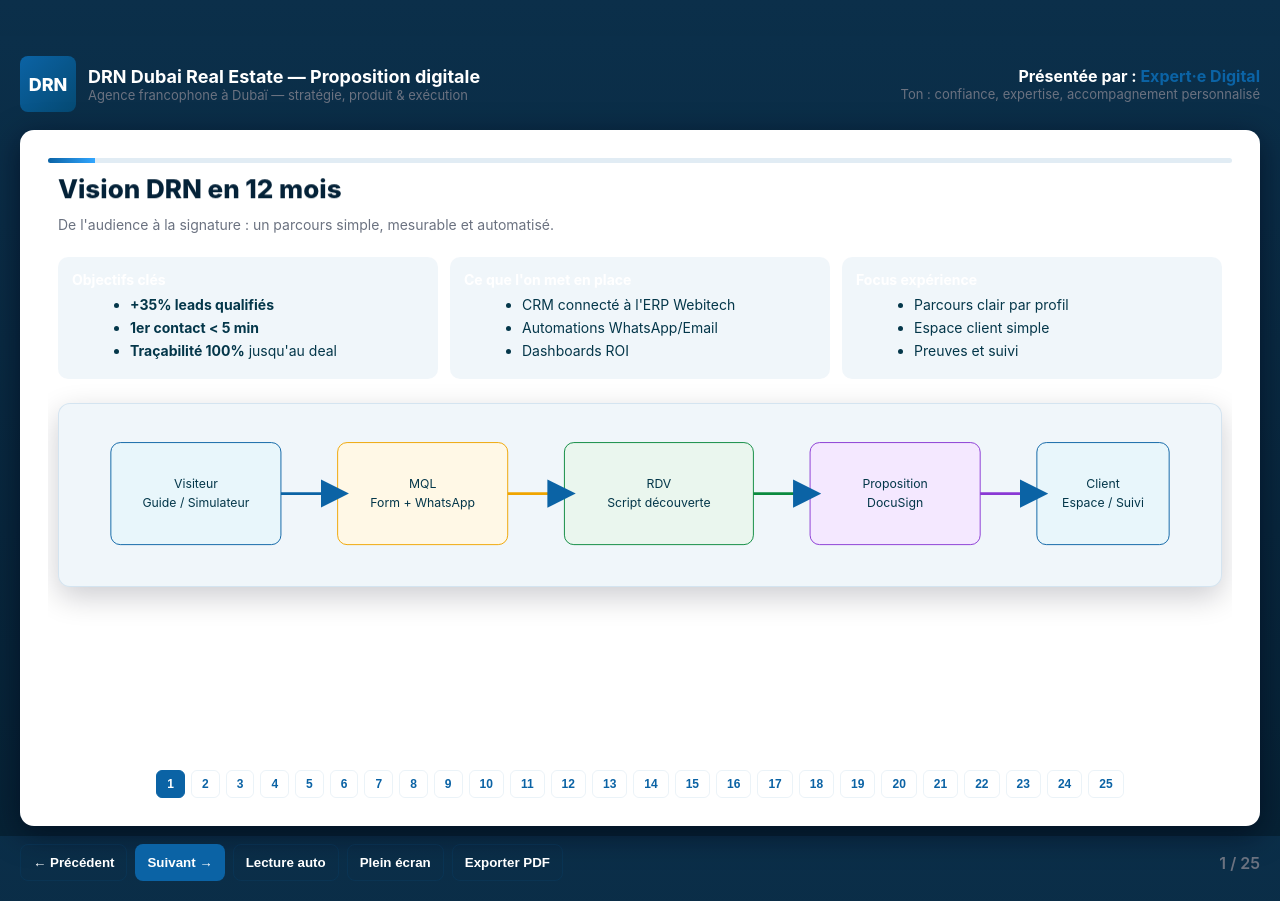
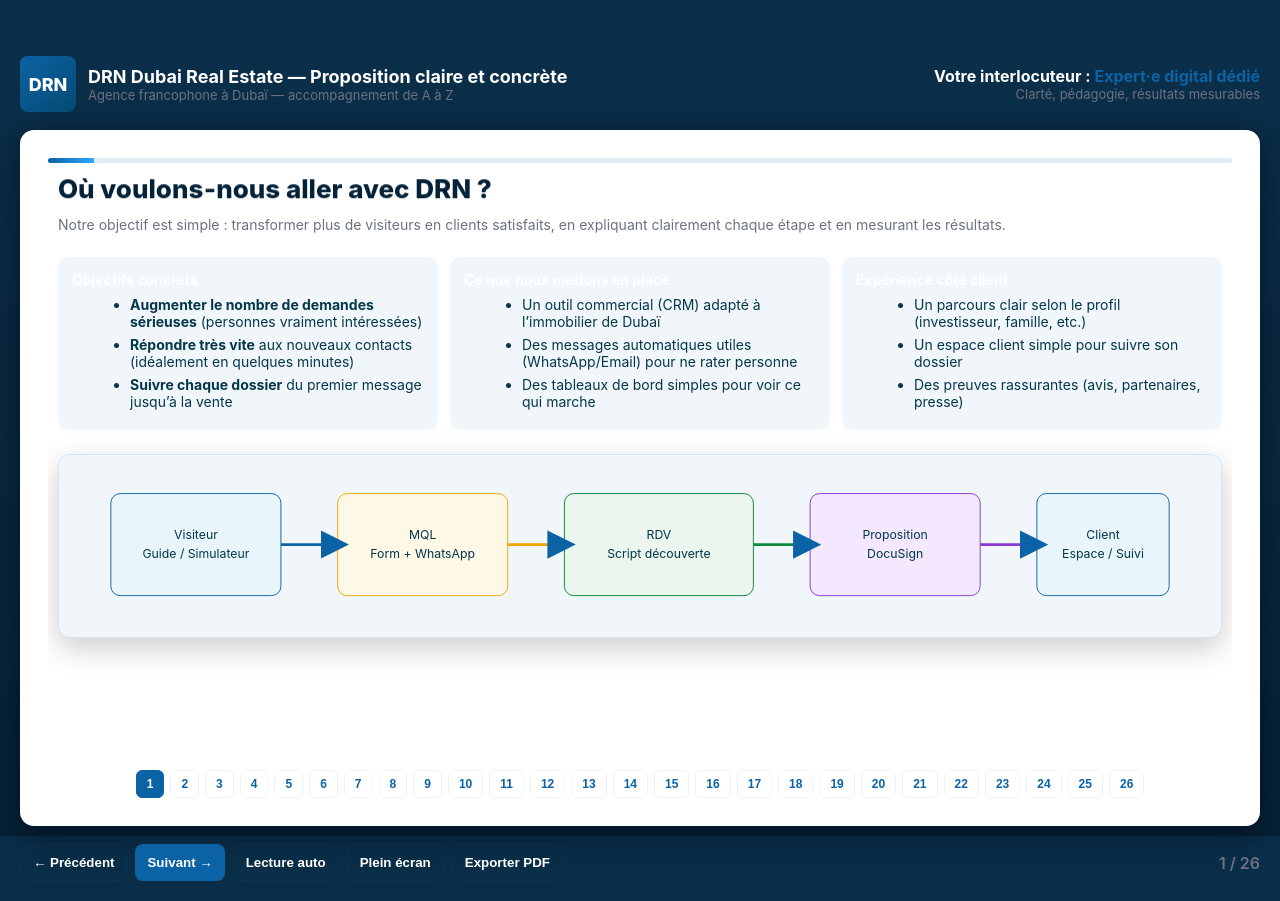
Before and after one commit to fullstackDonya/intranet-DRN, a PHP site: page /presentation.html in a window 1280 px wide. Run offline with PHP 8.4, Linux system fonts and the light colour scheme.

Commit message:
Adapt crm and erp for dubai sales (#1)
* Refactor: Adapt mission types for Dubai real estate

Co-authored-by: donya.bcontact <donya.bcontact@gmail.com>

* Refactor: Improve clarity and client focus in presentation

Co-authored-by: donya.bcontact <donya.bcontact@gmail.com>

---------

Co-authored-by: Cursor Agent <cursoragent@cursor.com>
Co-authored-by: donya.bcontact <donya.bcontact@gmail.com>

```diff
--- a/presentation.html
+++ b/presentation.html
@@ -208,13 +208,13 @@
     <div class="brand">
       <div class="logo" aria-hidden="true">DRN</div>
       <div>
-        <div class="title">DRN Dubai Real Estate — Proposition digitale</div>
-        <div class="sub">Agence francophone à Dubaï — stratégie, produit & exécution</div>
+        <div class="title">DRN Dubai Real Estate — Proposition claire et concrète</div>
+        <div class="sub">Agence francophone à Dubaï — accompagnement de A à Z</div>
       </div>
     </div>
     <div style="text-align:right">
-      <div style="font-weight:700">Présentée par : <span style="color:var(--accent)">Expert·e Digital</span></div>
-      <div class="sub">Ton : confiance, expertise, accompagnement personnalisé</div>
+      <div style="font-weight:700">Votre interlocuteur : <span style="color:var(--accent)">Expert·e digital dédié</span></div>
+      <div class="sub">Clarté, pédagogie, résultats mesurables</div>
     </div>
   </header>
 
@@ -225,33 +225,33 @@
     </div>
     <div class="slides" id="slides">
       <div class="track" id="track">
-      <!-- Slide 1 (simplifiée) -->
+      <!-- Slide 1 (reformulée pour clarté client) -->
       <section class="slide" data-index="1">
-        <div class="h1">Vision DRN en 12 mois</div>
-        <div class="lead">De l'audience à la signature : un parcours simple, mesurable et automatisé.</div>
+        <div class="h1">Où voulons‑nous aller avec DRN ?</div>
+        <div class="lead">Notre objectif est simple : transformer plus de visiteurs en clients satisfaits, en expliquant clairement chaque étape et en mesurant les résultats.</div>
         <div class="grid-3">
           <div class="box" data-anim>
-            <strong>Objectifs clés</strong>
+            <strong>Objectifs concrets</strong>
             <ul>
-              <li><strong>+35% leads qualifiés</strong></li>
-              <li><strong>1er contact &lt; 5 min</strong></li>
-              <li><strong>Traçabilité 100%</strong> jusqu'au deal</li>
+              <li><strong>Augmenter le nombre de demandes sérieuses</strong> (personnes vraiment intéressées)</li>
+              <li><strong>Répondre très vite</strong> aux nouveaux contacts (idéalement en quelques minutes)</li>
+              <li><strong>Suivre chaque dossier</strong> du premier message jusqu’à la vente</li>
             </ul>
           </div>
           <div class="box" data-anim>
-            <strong>Ce que l'on met en place</strong>
+            <strong>Ce que nous mettons en place</strong>
             <ul>
-              <li>CRM connecté à l'ERP Webitech</li>
-              <li>Automations WhatsApp/Email</li>
-              <li>Dashboards ROI</li>
+              <li>Un outil commercial (CRM) adapté à l’immobilier de Dubaï</li>
+              <li>Des messages automatiques utiles (WhatsApp/Email) pour ne rater personne</li>
+              <li>Des tableaux de bord simples pour voir ce qui marche</li>
             </ul>
           </div>
           <div class="box" data-anim>
-            <strong>Focus expérience</strong>
+            <strong>Expérience côté client</strong>
             <ul>
-              <li>Parcours clair par profil</li>
-              <li>Espace client simple</li>
-              <li>Preuves et suivi</li>
+              <li>Un parcours clair selon le profil (investisseur, famille, etc.)</li>
+              <li>Un espace client simple pour suivre son dossier</li>
+              <li>Des preuves rassurantes (avis, partenaires, presse)</li>
             </ul>
           </div>
         </div>
@@ -296,46 +296,84 @@
         </div>
       </section>
 
-      <!-- Slide 2 (simplifiée) -->
+      <!-- Slide demo CRM/ERP adaptés DRN -->
+      <section class="slide" data-index="demo">
+        <div class="h1">Démo CRM + ERP adaptés à DRN</div>
+        <div class="lead">Accédez à la démonstration complète incluse dans ce projet</div>
+        <div class="grid-2" style="margin-top:12px">
+          <div class="box" data-anim>
+            <strong>CRM Immobilier</strong>
+            <ul>
+              <li>Pipeline ventes Dubaï (visites, offres, ventes)</li>
+              <li>Missions par dossier (projet, bien, prix)</li>
+              <li>Notifications et tableaux de bord</li>
+            </ul>
+            <div style="margin-top:10px;display:flex;gap:10px;flex-wrap:wrap">
+              <a class="btn" href="crm/index.php">Ouvrir le CRM</a>
+              <a class="btn ghost" href="crm/missions.php">Voir les missions</a>
+              <a class="btn ghost" href="crm/folders.php">Voir les dossiers</a>
+            </div>
+          </div>
+          <div class="box" data-anim>
+            <strong>ERP Webitech</strong>
+            <ul>
+              <li>Inventaire, contrats, facturation</li>
+              <li>APIs & intégrations</li>
+              <li>Préparé pour l'espace client</li>
+            </ul>
+            <div style="margin-top:10px;display:flex;gap:10px;flex-wrap:wrap">
+              <a class="btn" href="erp/index.php">Ouvrir l'ERP</a>
+              <a class="btn ghost" href="erp/reports.php">Rapports</a>
+            </div>
+          </div>
+        </div>
+        <div class="chips" data-anim>
+          <span class="chip">Adapté au marché de Dubaï</span>
+          <span class="chip">MVP prêt à démontrer</span>
+          <span class="chip">Connectable aux outils existants</span>
+        </div>
+      </section>
+
+      <!-- Slide 2 (clarté client) -->
       <section class="slide" data-index="2">
-        <div class="h1">Diagnostic rapide</div>
-        <div class="lead">Site performant en acquisition ; chaines CRM/mesure à renforcer.</div>
+        <div class="h1">Ce que nous constatons aujourd’hui</div>
+        <div class="lead">Votre site attire déjà de bonnes visites. Nous allons faciliter le suivi et la conversion.</div>
         <div class="grid-3">
           <div class="box" data-anim>
-            <strong>Ce qui marche</strong>
+            <strong>Points forts</strong>
             <ul>
               <li>SEO solide, contenus ciblés</li>
-              <li>Trafic qualifié YouTube / réseaux</li>
+              <li>Trafic qualifié depuis YouTube et les réseaux</li>
             </ul>
           </div>
           <div class="box" data-anim>
-            <strong>Gaps clés</strong>
+            <strong>À améliorer</strong>
             <ul>
-              <li>CRM temps réel / WhatsApp</li>
-              <li>Attribution GA4 → deal</li>
+              <li>Outil commercial à relier au site pour répondre plus vite</li>
+              <li>Mesure claire entre la première demande et la vente</li>
             </ul>
           </div>
           <div class="box" data-anim>
-            <strong>À valider</strong>
+            <strong>À valider ensemble</strong>
             <ul>
-              <li>Volumes & délais de traitement</li>
-              <li>Stack outils actuelle</li>
+              <li>Volumes de demandes et délais de réponse actuels</li>
+              <li>Outils déjà en place et accès</li>
             </ul>
           </div>
         </div>
       </section>
 
-      <!-- Slide 3 (analyse simplifiée + visuels) -->
+      <!-- Slide 3 (analyse simplifiée + visuels, reformulée) -->
       <section class="slide" data-index="3">
-        <div class="h1">Analyse de vos actifs digitaux</div>
-        <div class="lead">Ce que disent les pages, les parcours et la data</div>
+        <div class="h1">Ce que disent vos supports (site et outils)</div>
+        <div class="lead">En clair : ce qui est prêt, et ce qu’il faut ajouter pour vendre mieux</div>
         <div class="grid-2">
           <div class="box" data-anim>
             <strong>dubairealestate.net</strong>
             <ul>
               <li>SEO performant sur requêtes quartiers/projets</li>
               <li>Contenus clairs, iconographie pro</li>
-              <li>Éléments de réassurance présents</li>
+              <li>Éléments de confiance (avis, logos) déjà présents</li>
             </ul>
             <div class="chips">
               <span class="chip">LP quartiers</span>
@@ -346,9 +384,9 @@
           <div class="box" data-anim>
             <strong>ERP Webitech</strong>
             <ul>
-              <li>Inventaire/contrats/facturation intégrables</li>
-              <li>APIs sécurisées + connecteurs</li>
-              <li>Base solide pour l'espace client</li>
+              <li>Gestion d’inventaire, de contrats et de factures</li>
+              <li>Connexions possibles avec nos outils (APIs)</li>
+              <li>Base solide pour l’espace client DRN</li>
             </ul>
             <div class="chips">
               <span class="chip">API</span>
@@ -393,34 +431,34 @@
         </div>
       </section>
 
-      <!-- Slide 3b (analyse poussée) -->
+      <!-- Slide 3b (analyse poussée, reformulée pour le client) -->
       <section class="slide" data-index="3b">
-        <div class="h1">Analyse poussée du site</div>
+        <div class="h1">Analyse détaillée du site (en mots simples)</div>
         <div class="grid-2">
           <div class="box" data-anim>
             <strong>Technique</strong>
             <ul>
-              <li>Core Web Vitals: focus LCP/INP mobile</li>
-              <li>Schema.org (Project/Place/FAQ)</li>
-              <li>Sitemaps, robots, hreflang si besoin</li>
-              <li>Form webhooks + anti‑spam</li>
+              <li>Vitesse du site, surtout sur mobile</li>
+              <li>Balises pour aider Google à mieux comprendre vos pages</li>
+              <li>Plan du site et règles d’indexation (pour mieux apparaître)</li>
+              <li>Formulaires reliés au CRM et protection anti‑spam</li>
             </ul>
           </div>
           <div class="box" data-anim>
-            <strong>Parcours & contenu</strong>
+            <strong>Parcours et contenu</strong>
             <ul>
               <li>CTA visibles et cohérents</li>
               <li>Form friction minimale (progressif)</li>
-              <li>Preuves: avis, partenaires, presse</li>
+              <li>Preuves : avis, partenaires, presse</li>
               <li>FAQ contextualisée</li>
             </ul>
           </div>
         </div>
         <div class="chips" data-anim>
-          <span class="chip">Audit SEO</span>
-          <span class="chip">A/B test CTA</span>
-          <span class="chip">Plan de marquage GA4</span>
-          <span class="chip">Webhooks CRM</span>
+          <span class="chip">Audit du référencement</span>
+          <span class="chip">Tests de boutons et messages</span>
+          <span class="chip">Plan de suivi des actions</span>
+          <span class="chip">Connexion du site au CRM</span>
         </div>
       </section>
 
@@ -484,40 +522,40 @@
         </div>
       </section>
 
-      <!-- Slide 4 (condensée + icônes) -->
+      <!-- Slide 4 (condensée + icônes, reformulée) -->
       <section class="slide" data-index="4">
-        <div class="h1">4 piliers simples</div>
+        <div class="h1">Notre approche en 4 piliers simples</div>
         <div class="grid-2">
           <div class="box" data-anim>
-            <strong>Infra & ERP</strong>
+            <strong>Outils internes & ERP</strong>
             <ul>
-              <li>ERP Webitech adapté</li>
-              <li>Cloud & sécurité by design</li>
-              <li>Rôles, audit, RGPD</li>
+              <li>ERP Webitech prêt pour l’immobilier</li>
+              <li>Sécurité intégrée, accès par rôle</li>
+              <li>Conforme aux réglementations</li>
             </ul>
           </div>
           <div class="box" data-anim>
-            <strong>CRM & Client</strong>
+            <strong>Suivi commercial & Client</strong>
             <ul>
-              <li>CRM connecté + scoring</li>
-              <li>Espace client documents/échéancier</li>
-              <li>Mobile en phase 3</li>
+              <li>CRM connecté pour ne rater aucune demande</li>
+              <li>Espace client pour documents et échéancier</li>
+              <li>Application mobile en phase 3</li>
             </ul>
           </div>
           <div class="box" data-anim>
             <strong>Marketing & Data</strong>
             <ul>
-              <li>GA4/BigQuery + dashboards</li>
-              <li>Automations WhatsApp/Email</li>
-              <li>LP SEO par projet/quartier</li>
+              <li>Tableaux de bord lisibles (suivi des résultats)</li>
+              <li>Messages automatiques utiles (WhatsApp/Email)</li>
+              <li>Pages dédiées par projet/quartier</li>
             </ul>
           </div>
           <div class="box" data-anim>
-            <strong>Innovation</strong>
+            <strong>Nouveaux services</strong>
             <ul>
-              <li>Chatbot IA multilingue</li>
-              <li>Visites 360° / RA</li>
-              <li>Simulateurs rendement</li>
+              <li>Assistant (chat) pour répondre 24/7</li>
+              <li>Visites virtuelles</li>
+              <li>Simulateurs de rendement</li>
             </ul>
           </div>
         </div>
@@ -570,61 +608,61 @@
         </div>
       </section>
 
-      <!-- Slide 5 (quick wins condensés) -->
+      <!-- Slide 5 (quick wins, reformulée) -->
       <section class="slide" data-index="5">
-        <div class="h1">Quick wins (0‑3 mois)</div>
+        <div class="h1">Ce que nous pouvons faire rapidement (0‑3 mois)</div>
         <div class="grid-2">
           <div class="box" data-anim>
-            <strong>Mesure & trafic</strong>
+            <strong>Mesurer et comprendre</strong>
             <ul>
-              <li>GA4 + events clés (lead, RDV, WhatsApp)</li>
-              <li>Call tracking + UTM standard</li>
-              <li>Core Web Vitals mobile</li>
+              <li>Suivre les demandes, prises de rendez‑vous, messages WhatsApp</li>
+              <li>Identifier d’où viennent les demandes (YouTube, Google, réseaux)</li>
+              <li>Améliorer la vitesse du site sur mobile</li>
             </ul>
           </div>
           <div class="box" data-anim>
-            <strong>Conversion</strong>
+            <strong>Convertir davantage</strong>
             <ul>
-              <li>Formulaires → webhook CRM</li>
-              <li>Nurturing email + WhatsApp</li>
-              <li>Script RDV commun</li>
+              <li>Relier les formulaires du site au CRM</li>
+              <li>Envoyer des messages utiles automatiquement après la demande</li>
+              <li>Mettre en place un script d’appel simple pour les RDV</li>
             </ul>
           </div>
         </div>
       </section>
 
-      <!-- Slide 6 (roadmap allégée) -->
+      <!-- Slide 6 (roadmap allégée, reformulée) -->
       <section class="slide" data-index="6">
-        <div class="h1">Roadmap 6‑12 mois</div>
+        <div class="h1">Feuille de route simple sur 12 mois</div>
         <div class="grid-3">
           <div class="box" data-anim>
             <strong>Phase 1 — 0‑3 mois</strong>
             <ul>
-              <li>Audit + GA4 + MVP CRM</li>
-              <li>LP projets + automations</li>
+              <li>Mise en place du suivi et d’un CRM simple</li>
+              <li>Pages projets et messages automatiques</li>
             </ul>
           </div>
           <div class="box" data-anim>
             <strong>Phase 2 — 3‑6 mois</strong>
             <ul>
-              <li>Espace client + paiements</li>
-              <li>Chatbot + workflows</li>
+              <li>Espace client et paiements en ligne</li>
+              <li>Assistant (chat) et automatisations supplémentaires</li>
             </ul>
           </div>
           <div class="box" data-anim>
             <strong>Phase 3 — 6‑12 mois</strong>
             <ul>
               <li>App mobile</li>
-              <li>APIs partenaires + scaling</li>
+              <li>Connexions partenaires et montée en charge</li>
             </ul>
           </div>
         </div>
         <div class="box" style="margin-top:12px">
-          <strong>Succès si</strong>
+          <strong>Nous aurons réussi si</strong>
           <ul>
-            <li>Dashboards ROI live</li>
-            <li>TTT moyen &lt; 5 min</li>
-            <li>Attribution ≥ 95%</li>
+            <li>Vous voyez clairement ce qui apporte des ventes</li>
+            <li>Le temps de réponse aux demandes est très court</li>
+            <li>Chaque étape d’un dossier est suivie simplement</li>
           </ul>
         </div>
       </section>
@@ -696,33 +734,33 @@
         </div>
       </section>
 
-      <!-- Slide 9 (nouvelle) -->
+      <!-- Slide 9 (personas, reformulée) -->
       <section class="slide" data-index="9a">
-        <div class="h1">Personas & motivations</div>
-        <div class="lead">Adapter le discours et le parcours selon le profil</div>
+        <div class="h1">Différents profils de clients et leurs attentes</div>
+        <div class="lead">Nous adaptons le discours et le parcours à chaque profil</div>
         <div style="margin-top:12px;display:grid;grid-template-columns:1fr 1fr 1fr;gap:12px">
           <div class="box">
-            <strong>Patrimonial prudent</strong>
+            <strong>Investisseur prudent</strong>
             <ul>
-              <li>Objectif: diversification en devise forte</li>
-              <li>Besoin: transparence juridique/fiscale</li>
-              <li>Canal: SEO, YouTube long‑form</li>
+              <li>Objectif : diversifier avec un actif stable</li>
+              <li>Besoin : explications juridiques et fiscales simples</li>
+              <li>Canal : Google et YouTube</li>
             </ul>
           </div>
           <div class="box">
             <strong>Entrepreneur</strong>
             <ul>
-              <li>Objectif: rendement + liquidité</li>
-              <li>Besoin: rapidité, WhatsApp, parcours court</li>
-              <li>Canal: Ads, referrals</li>
+              <li>Objectif : rendement et flexibilité</li>
+              <li>Besoin : réponses rapides et échanges WhatsApp</li>
+              <li>Canal : publicités et recommandations</li>
             </ul>
           </div>
           <div class="box">
-            <strong>Expat famille</strong>
+            <strong>Famille expatriée</strong>
             <ul>
-              <li>Objectif: résidence + éducation</li>
-              <li>Besoin: accompagnement 360°</li>
-              <li>Canal: réseaux sociaux, webinars</li>
+              <li>Objectif : logement et cadre de vie</li>
+              <li>Besoin : accompagnement complet (écoles, quartier, etc.)</li>
+              <li>Canal : réseaux sociaux et webinaires</li>
             </ul>
           </div>
         </div>
@@ -864,23 +902,23 @@
         </div>
       </section>
 
-      <!-- Slide 10 -->
+      <!-- Slide 10 (CTA, reformulée) -->
       <section class="slide" data-index="10">
-        <div class="h1">Conclusion & CTA</div>
-        <div class="lead">Convertissons l'audience en ventes, simplement et avec mesure.</div>
+        <div class="h1">Conclusion et prochaine étape</div>
+        <div class="lead">Notre promesse : plus de clarté, plus de réactivité, plus de ventes.</div>
         <div style="margin-top:12px" class="grid-2">
           <div class="box" data-anim>
-            <strong>Proposition</strong>
+            <strong>Ce que nous proposons</strong>
             <ul>
-              <li>Audit + MVP CRM connecté (4 semaines)</li>
-              <li>Dashboards + automations clés</li>
+              <li>Un démarrage en 4 semaines avec un CRM relié au site</li>
+              <li>Des tableaux de bord clairs et des messages automatiques utiles</li>
             </ul>
           </div>
           <div class="box" data-anim>
-            <strong>Livrables</strong>
+            <strong>Ce que vous recevez</strong>
             <ul>
-              <li>Deck exportable / PDF bilingue</li>
-              <li>Prototype intégration ERP</li>
+              <li>Un document de synthèse simple à partager</li>
+              <li>Une démonstration de l’intégration CRM ↔ ERP</li>
             </ul>
           </div>
         </div>
```
Also changed, not shown: crm/assets/js/folder_view.js (+18 -18 lines), crm/folder_view.php (+38 -39 lines), crm/includes/folder_view.php (+29 -21 lines).
